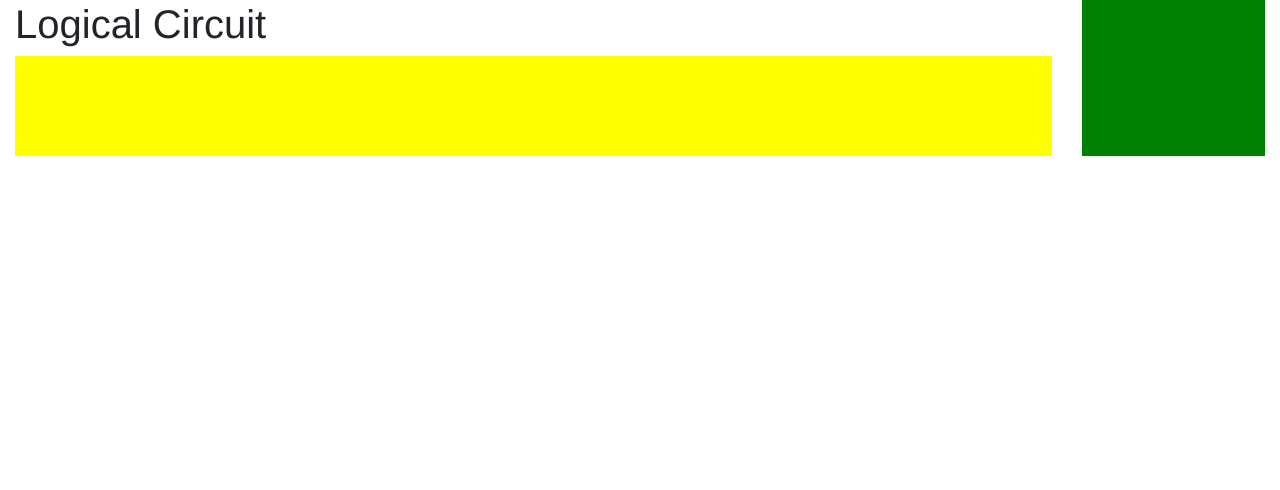
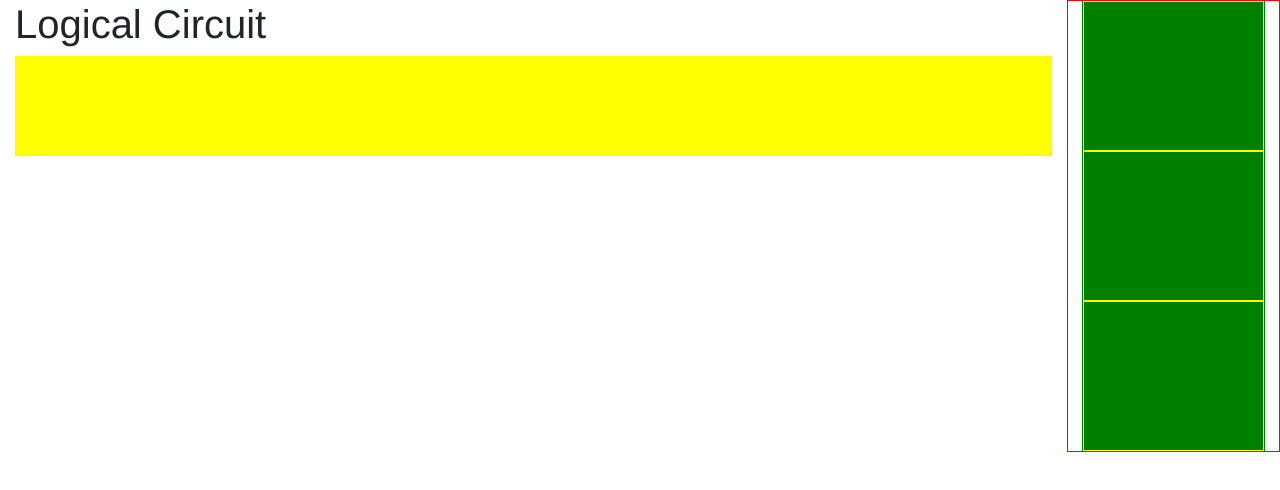
Before and after one commit to ShowKa/LogicCircuit, a Vue app: page / in a window 1280 px wide. Shown: the top 490 px of the page. Built offline with nearby package versions, Linux system fonts and the light colour scheme.

Commit message:
palette (only frame)

```diff
--- a/src/components/Side.vue
+++ b/src/components/Side.vue
@@ -1,13 +1,18 @@
 <template>
-  <div class="side" />
+  <div class="side">
+    <Palette />
+  </div>
 </template>
 <script>
-export default {}
+import Palette from './palette/Palette.vue'
+export default {
+  components: {
+    Palette
+  }
+}
 </script>
 <style lang="scss" >
 .side {
-    min-height: 100px;
-    height: 100%;
     background-color: green;
 }
 </style>
--- /dev/null
+++ b/src/components/palette/Palette.vue
@@ -0,0 +1,26 @@
+<template>
+  <div class="pallete row">
+    <div class="col-md-12 col-sm-4">
+      <Section />
+    </div>
+    <div class="col-md-12 col-sm-4">
+      <Section />
+    </div>
+    <div class="col-md-12 col-sm-4">
+      <Section />
+    </div>
+  </div>
+</template>
+<script>
+import Section from './Section.vue'
+export default {
+  components: {
+    Section
+  }
+}
+</script>
+<style lang="scss" >
+.pallete {
+    border: 1px solid red;
+}
+</style>
--- /dev/null
+++ b/src/components/palette/Section.vue
@@ -0,0 +1,12 @@
+<template>
+  <div class="section" />
+</template>
+<script>
+export default {}
+</script>
+<style lang="scss" >
+.section {
+    height: 150px;
+    border: 1px solid yellow;
+}
+</style>
```
